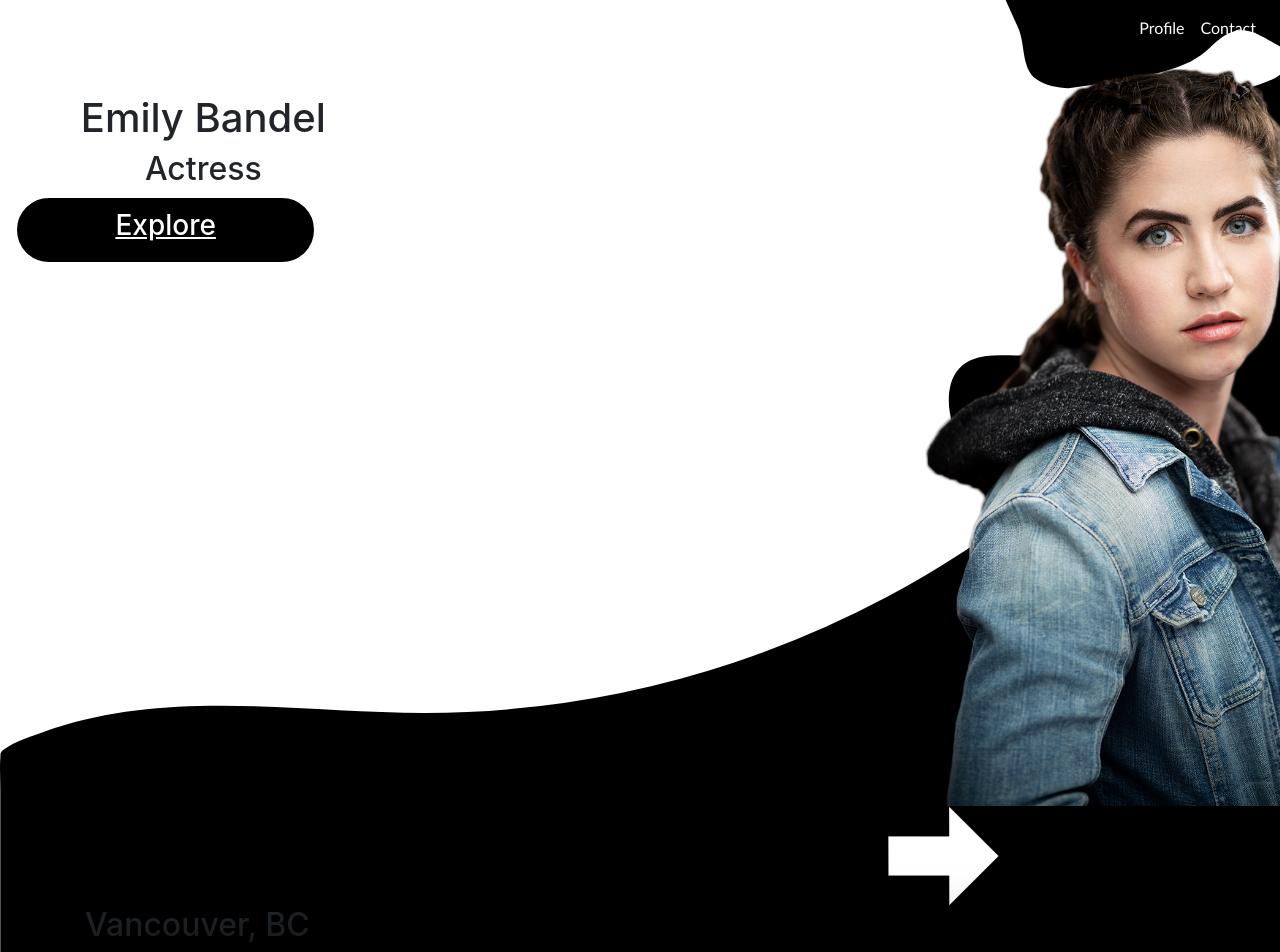
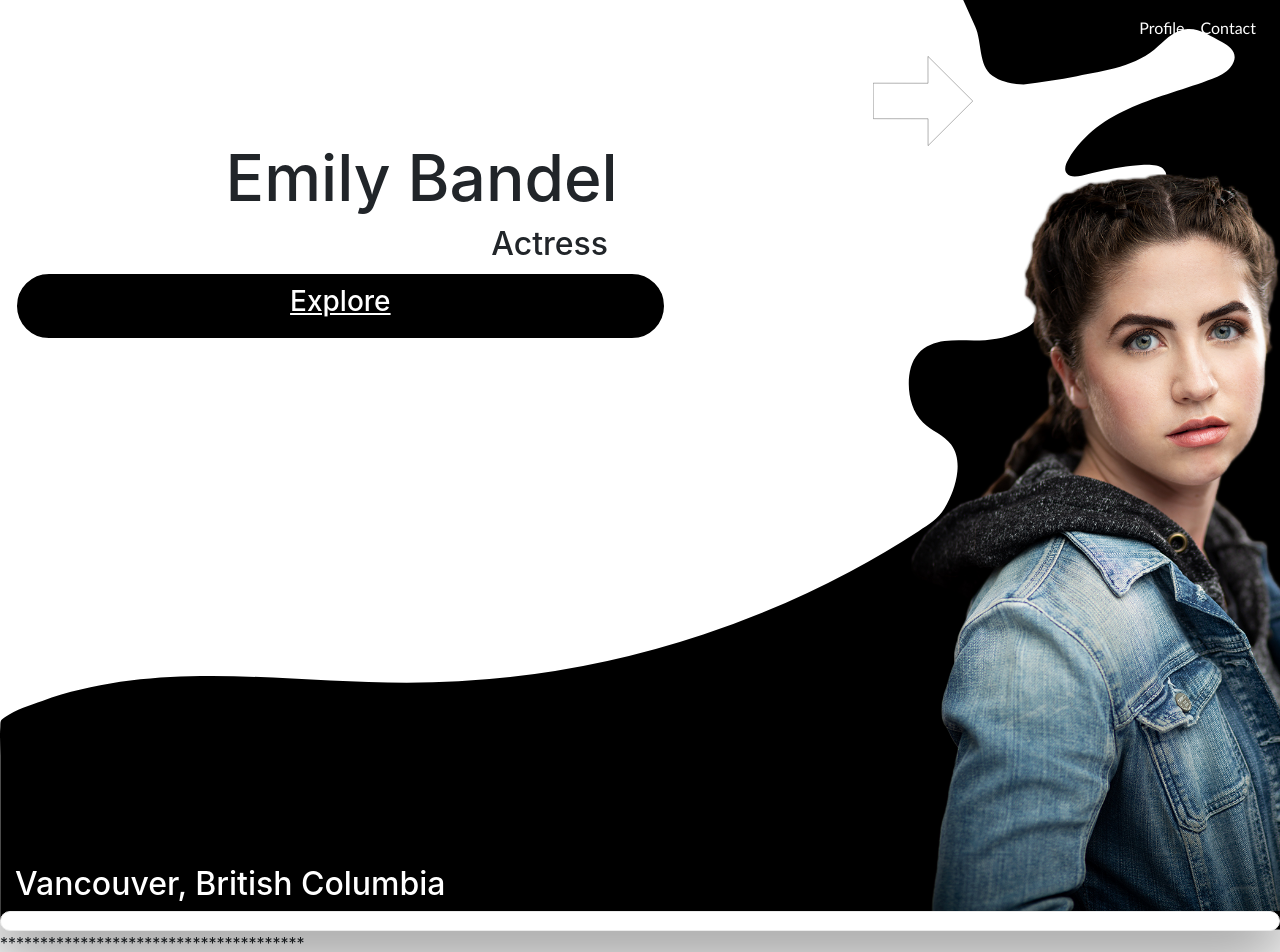
Before and after one commit to SammyRobensParadise/webpage-application, a React (Create React App) app: page / in a window 1280 px wide. Shown: the top 952 px of the page. Built offline with nearby package versions, Linux system fonts and the light colour scheme.

Commit message:
updated landing.js

```diff
--- a/src/App.js
+++ b/src/App.js
@@ -9,10 +9,23 @@ import Contact from './Contact';
 import Footer from './Footer';
 
 class App extends Component {
+  constructor(props){
+    super(props);
+    this.state = {
+      firstName: 'Emily',
+      lastName: 'Bandel',
+      title: 'Actress',
+      city: 'Vancouver',
+      province: 'British Columbia',
+      provinceAbrev: "BC",
+      bioPic: 'Emily Bandel is an actress who grew up in Portland, Oregon performing in theatre. She moved to Vancouver BC for high school and began pursuing film and tv while continuing to study theatre in school. Emily has performed in many different feature and short films that have premiered in Canada and the US, as well as local music videos and video games. She enjoys playing characters that are spooky, dark and as far from herself as possible - the crazier the better.',
+    }
+    };
   render() {
     return (
       <div className="App">
-      <Landing />
+      <Landing EmilyInfo={this.state} />
+      {console.log(this.state.firstName)}
       <Filmography />
    </div>
     );
--- a/src/Landing.css
+++ b/src/Landing.css
@@ -19,23 +19,33 @@ WAS PUBLISHED WITH AUTHOR CONSENT
     padding-bottom: 0;
     text-align: center;
     position: relative;
+    font-size: 4rem;
 }
 
 .ebtitle {
-    padding-top: 0%;
+    padding-top: 0;
     text-align: center;
-    position: relative;
+    left: 8rem;
+    position: inherit;
+    font-size: 2rem;
 }
-
+.vancouver{
+    padding-top: 0;
+    text-align: center;
+    color: #ffffff;
+    position: absolute;
+    font-size: 2rem;
+    bottom: 0;
+}
 .explore_Contributions_btn {
-    border-width: 2px;
+    border-width: 0.125rem;
     border-color: rgb(255, 255, 255);
     border-style: solid;
-    border-radius: 48px;
+    border-radius: 3rem;
     background-color: rgb(0, 0, 0);
     position: relative;
     width: 80%;
-    height: 68px;
+    height: 4.25rem;
     z-index: 75;
     color: #ffffff;
     text-decoration: #ffffff;
@@ -50,13 +60,13 @@ WAS PUBLISHED WITH AUTHOR CONSENT
 }
 
 .seperationbar {
-    border-width: 0.5px;
+    border-width: 0.03125rem;
     border-color: rgb(235, 235, 235);
     border-style: solid;
     background-color: rgb(255, 255, 255);
     box-shadow: 0px 6px 67.15px 11.85px rgba(0, 0, 0, 0.6);
-    height: 20px;
-    border-radius: 10px;
+    height: 1.25rem;
+    border-radius: 0.625rem;
 }
 
 .EmilyBandelImg {
@@ -64,21 +74,44 @@ WAS PUBLISHED WITH AUTHOR CONSENT
     z-index: 1;
     width: 500px;
     height: auto;
-    margin: 0;
+    margin-bottom: 0;
+    padding: 0;
 
 }
 
 .taverseCarouselbtn {
     background-image: url('./assets/nextArrowBefore.svg');
     background-repeat: no-repeat;
+    outline: none;
+    background-color: transparent;
+    border: none;
     height: 100px;
-    width: auto;
+    width: 100px;
+    z-index: 999;
+
 }
 
 .taverseCarouselbtn:hover {
-    background-image: url('./assets/nextArrowAfter.svg');
+    background-image: url('./assets/nextArrowBefore.svg');
     background-repeat: no-repeat;
+    outline: none;
+    background-color: transparent;
+    border: none;
     height: 100px;
-    width: auto;
+    width: 100px;
+    z-index: 999;
     filter: drop-shadow(10px 10px 10px);
+
 }
+
+#container {
+    position: relative;
+}
+
+/*.column1{
+ background-color: red;
+}
+.column2{
+    background-color:blue;
+   }
+  */
--- a/src/Landing.js
+++ b/src/Landing.js
@@ -8,6 +8,7 @@ WAS PUBLISHED WITH AUTHOR CONSENT
 */
 import React, { Component } from 'react';
 import Navigation from './Navigation';
+import App from './App';
 import './Landing.css';
 import './App.css';
 import './assets/inkstain.svg';
@@ -55,48 +56,41 @@ class Landing extends Component {
     let isNext= this.state.isNext;
     let src = this.state.Images[index];
     //generating global variables for use in landing....
-    var name = "Emily Bandel";
-    var title = "Actress";
     var exploreBtntxt = "Explore"
-    var city = "Vancouver";
-    var province = "BC";
+    //generating local css object...
+    var localCSSclasses = {
+      background: 'inkstain',
+      landingPagetitle: 'herotitle',
+      EmilyBandelPhoto: 'EmilyBandelImg',
+      carouselButton: 'taverseCarouselbtn',
+      exploreButton: 'explore_Contributions_btn',
+      EmilyBandelName: 'ebname',
+      EmilyBandelTitle: 'ebtitle',
+      LocationClass: 'vancouver',
+      SpacerBarStyle: 'seperationbar',
+      leftColumn: 'columnleft',
+      rightColumn: 'columnright'
+  };
     //generating local variables for use in landing...
-    let headerPhoto = <img className="EmilyBandelImg" src={src} alt={src.toString()+isNext}/>
-    let nextButton = <div className="taverseCarouselbtn" onClick={this.handleNext} alt="Next Image"></div>
-    let exploreButton = <button className="explore_Contributions_btn"><h3><span>{exploreBtntxt}</span></h3></button>
+    let {EmilyInfo} = this.props;
+    let headerPhoto = <img className={localCSSclasses.EmilyBandelPhoto} src={src} alt={src.toString()+isNext}/>
+    let nextButton = <button className={localCSSclasses.carouselButton} onClick={this.handleNext} alt="Next Image"></button>
+    let exploreButton = <button className={localCSSclasses.exploreButton}><h3><span>{exploreBtntxt}</span></h3></button>
+    let navigationBar = <Navigation/>
+    let ebname = <h1 className={localCSSclasses.EmilyBandelName}><span>{EmilyInfo.firstName+" "+EmilyInfo.lastName}</span></h1>
+    let ebtitle = <h2 className={localCSSclasses.EmilyBandelTitle}><span>{EmilyInfo.title}</span></h2>
+    let location = <h2 className={localCSSclasses.LocationClass}><span>{EmilyInfo.city}, {EmilyInfo.province}</span></h2>
+    let seperationBar = <div className={localCSSclasses.SpacerBarStyle}></div>
+
     //return function as follows appears physcially to user
     return (
-     <div className="inkstain">
-      <Navigation />
-      <Row className="herotitle">
-      <Col xs="4" className="heroleft">
-      <Container>
-      <h1 className="ebname"><span>{name}</span></h1>
-      <h2 className="ebtitle"><span>{title}</span></h2>
-      {exploreButton}
-      </Container>
-      </Col>
-      <Col xs="4">
-      </Col>
-      <Col xs="4"className="heroright">
-      <Container>
-      {headerPhoto}
-      {nextButton}
-      </Container>
-      </Col>
-      </Row>
-     <Container><Row className="vancouver">
-      <Col xs="12"><h2><span>{city}, {province}</span></h2></Col>
-      </Row>
-      </Container>
-
-      <Container>
-      <Row>
-        <Col>
-        <div className="seperationbar"></div>
-        </Col>
-      </Row>
-      </Container>
+     <div className={localCSSclasses.background}>
+      {navigationBar}
+        <Row>
+          <Col className='column1' xs="8">{ebname}{ebtitle}<Container>{exploreButton}</Container><Container>{location}</Container></Col>
+          <Col className='column2' xs="4"><div className='ImageContain'>{nextButton}{headerPhoto}</div></Col>
+        </Row>
+      {seperationBar}
      </div>
     );
   }
```
